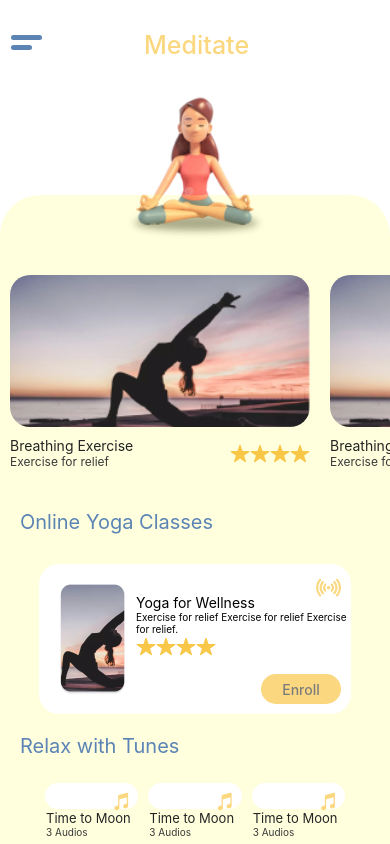
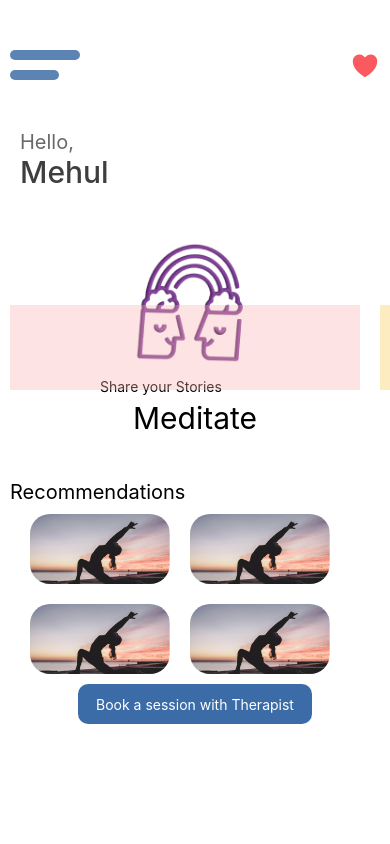
Before and after one commit to Dhananjay-JSR/RN-UBGOT, a React Native app: screen / in a window 390 px wide. Built offline with nearby package versions, Linux system fonts and the light colour scheme.

Commit message:
Main Page Done

```diff
--- a/App.tsx
+++ b/App.tsx
@@ -1,4 +1,5 @@
 // import StartUpPage from "./Components/StartupPage";
+import HomePage from "./Components/Screens/HomePage"
 import InspirePage from "./Components/Screens/InspirePage"
 import LoginPage from "./Components/Screens/LoginPage"
 import MeditatePage from "./Components/Screens/MeditatePage"
@@ -8,5 +9,8 @@ export default function App (){
   // return <LoginPage/>
   // return <NurturePage/>
   // return <InspirePage/>
-  return <MeditatePage/>
+  // return <MeditatePage/>
+  return <HomePage/>
+
+
 }
--- /dev/null
+++ b/Components/Screens/HomePage.tsx
@@ -0,0 +1,235 @@
+import { Image, Pressable, ScrollView, Text, View,TouchableOpacity } from "react-native";
+import Icon from 'react-native-vector-icons/Ionicons'
+
+
+function HorizontalController({type}:{type:"meditate"|"inspire"|"nurture"}){
+    return <View style={{
+        height:160,
+        margin:10,
+        width:350,
+        display:'flex',
+        justifyContent:'center',
+        alignItems:'center',
+        backgroundColor:'white',
+        position:'relative'
+    }}>
+        <View style={{
+            elevation:2,
+            backgroundColor:'transparent',
+            position:'absolute'
+        }}>
+<View style={{
+    elevation:10
+}}>
+
+        <Image style={{
+            height:170,
+            width:170,
+            backgroundColor:'transparent',
+
+        }} source={type=="inspire" ? require("../Assets/inspire.png") : (type=="meditate" ? require("../Assets/girl.png") : (type=="nurture" ? require("../Assets/boy_running.png") : require("../Assets/boy_running.png")))}/>
+        <Text style={{
+            position:'absolute',
+            bottom:0
+        }}>{type=="inspire" ? "Share your Stories" : (type=="meditate" ? "For Mental Health" : type=="nurture" ? "Your Daily Task " : null
+        )}</Text>
+        </View>
+        </View>
+        <View style={{
+            width:"100%",
+            bottom:0,
+            height:170/2,
+            position:'absolute',
+            opacity:0.5,
+            backgroundColor:type=="inspire" ? "#faadb2b0" : (type=="meditate" ? "#f9c747b0" : (type=="nurture" ? "#aadf8db0" : "white")),
+            elevation:-1
+        }}>
+        </View>
+    </View>
+}
+
+export default function HomePage(){
+    return <>
+    <View style={{
+        marginTop:50,
+        // backgroundColor:"red",
+        height:10,
+        width:"100%"
+    }}>
+    <View style={{
+        paddingLeft:10,
+        paddingRight:10,
+        height:30,
+        display:'flex',
+        flexDirection:'row',
+        justifyContent:'space-between'
+    }}>
+    <Pressable onPress={()=>{
+
+    }} style={{
+        height:"100%",
+        width:70,
+        display:'flex',
+        flexDirection:'column',
+        justifyContent:'space-between'
+    }}>
+        <View style={{
+            height:10,
+
+            width:'100%',
+            backgroundColor:"#5B84B5",
+            borderRadius:10
+        }}>
+        </View>
+        <View style={{
+            height:10,
+
+            width:'70%',
+            backgroundColor:"#5B84B5",
+            borderRadius:10
+        }}>
+
+        </View>
+        </Pressable>
+        <Pressable onPress={()=>{
+
+        }}>
+            <Icon name="heart" color={"#f9595f"} size={30}/>
+        </Pressable >
+    </View>
+
+
+
+    </View>
+
+    <View>
+    <View style={{
+        marginTop:70,
+        paddingLeft:20
+    }}>
+        <Text style={{
+            fontSize:20,
+            color:"#696969"
+        }}>
+        Hello,
+        </Text>
+        <Text style={{
+            fontSize:30,
+            fontWeight:"500",
+            color:"#3E3E3E"
+        }}>
+        Mehul
+        </Text>
+    </View>
+    </View>
+<View
+>
+
+
+
+    <ScrollView horizontal style={{
+        marginTop:30,
+        // backgroundColor:'red',
+        // height:30,
+        width:"100%"
+    }}>
+        <HorizontalController type="inspire"/>
+        <HorizontalController type="meditate"/>
+        <HorizontalController type="nurture"/>
+    </ScrollView>
+    </View>
+    <View style={{
+        // marginTop:-100
+        width:"100%",
+        justifyContent:'center',
+        alignItems:'center'
+    }}>
+        <Text style={{
+            fontSize:30
+        }}>
+
+        Meditate
+        </Text>
+    </View>
+    <View style={{
+        marginTop:40,
+        width:'100%',
+        // padding:,
+        paddingLeft:10,
+        paddingTop:4
+    }}>
+        <Text style={{
+            fontSize:20,
+            color:'black'
+        }}>
+        Recommendations
+        </Text>
+    </View>
+    <View style={{
+        paddingLeft:20
+    }}>
+        <View style={{
+            display:'flex',
+            flexDirection:'row'
+        }}>
+       <View>
+        <Image style={{
+            height:70,
+            width:140,
+            borderRadius:20,
+            margin:10
+        }} source={require('../Assets/yoga.png')}/>
+       </View>
+       <View>
+        <Image style={{
+            height:70,
+            width:140,
+            borderRadius:20,
+            margin:10
+        }} source={require('../Assets/yoga.png')}/>
+       </View>
+        </View>
+
+        <View style={{
+            display:'flex',
+            flexDirection:'row'
+        }}>
+       <View>
+        <Image style={{
+            height:70,
+            width:140,
+            borderRadius:20,
+            margin:10
+        }} source={require('../Assets/yoga.png')}/>
+       </View>
+       <View>
+        <Image style={{
+            height:70,
+            width:140,
+            borderRadius:20,
+            margin:10
+        }} source={require('../Assets/yoga.png')}/>
+       </View>
+        </View>
+    </View>
+    <View style={{
+        height:40,
+        justifyContent:'center',
+        alignItems:'center'
+    }}>
+   <TouchableOpacity activeOpacity={0.6}  style={{
+    height:'100%',
+    width:'60%',
+     backgroundColor:'#3C6CA7',
+     borderRadius:10,
+     justifyContent:'center',
+     alignItems:'center'
+   }}><Text style={{
+    color:'white'
+   }}>
+   Book a session with Therapist
+   </Text></TouchableOpacity>
+
+    </View>
+    </>
+}
```
